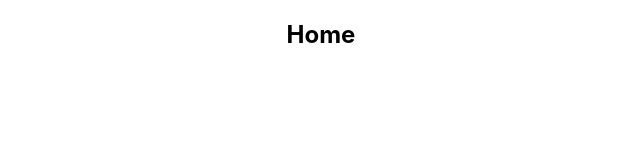
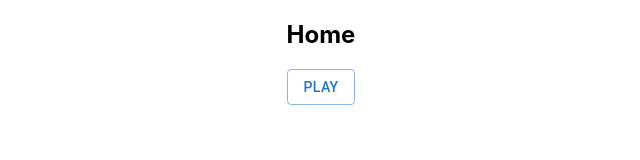
Before and after one commit to 2022-spring-adv-fe-mowe/tca-euchre-react, a React (Create React App) app: page / in a window 1280 px wide. Shown: the top 160 px of the page, without its empty margins (319-959 px from the left). Built offline with nearby package versions, Linux system fonts and the light colour scheme.

Commit message:
started to try to navigate to setup screen but not working yet...

```diff
--- /dev/null
+++ b/src/Home.js
@@ -0,0 +1,20 @@
+import { Button } from '@mui/material';
+import { Navigate } from 'react-router-dom';
+
+export const Home = () => {
+    return (
+        <>
+            <h2>
+                Home
+            </h2>
+            <Button
+                variant="outlined"
+                onClick={() => Navigate({
+                    to: "/setup"
+                })}
+            >
+                Play
+            </Button>
+        </>
+    );
+};
```
Also changed, not shown: src/App.js (+6 -9 lines).
